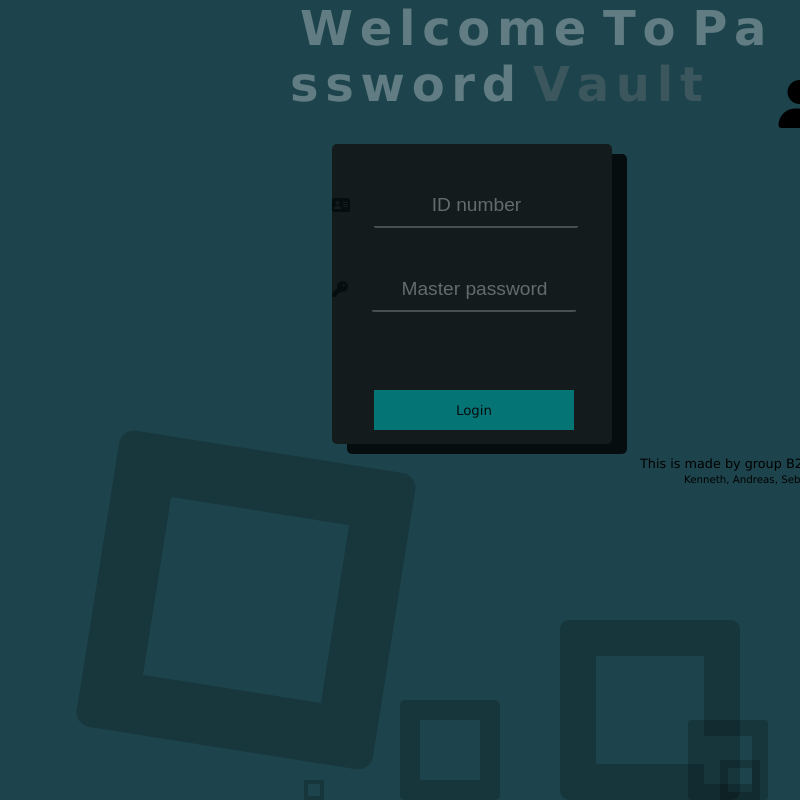
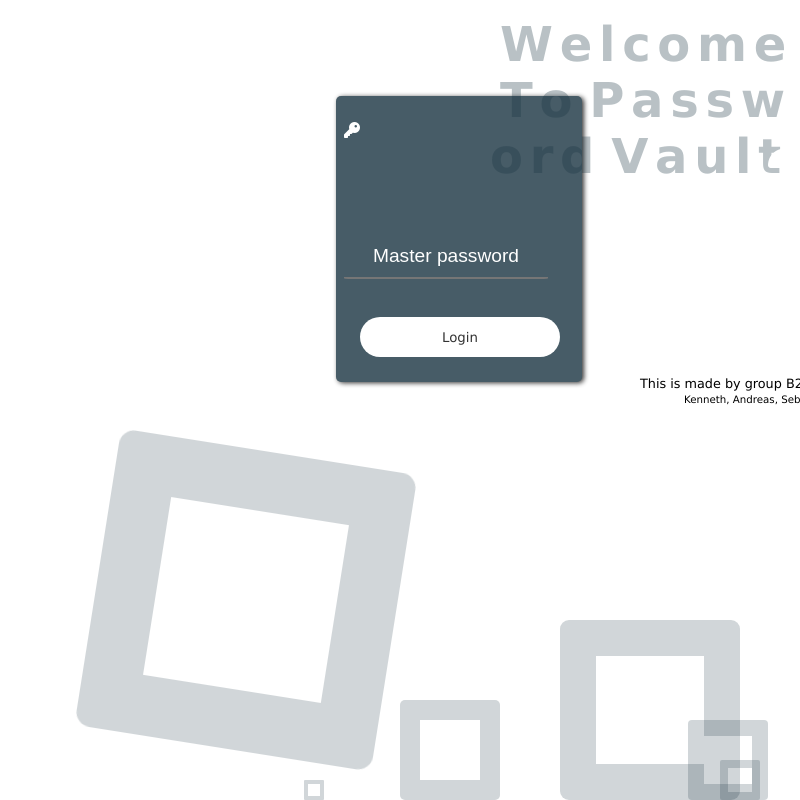
Before and after one commit to Molitany/Authentication-P2, an Electron app: page Website/KennethWebsite.html in a window 800 px wide. Shown: the top 800 px of the page. Drawn offline with Linux system fonts and the light colour scheme.

Commit message:
change login page
Make it look extra spicy

```diff
--- a/Website/KennethStyle.css
+++ b/Website/KennethStyle.css
@@ -2,7 +2,7 @@ body {
     margin: 0;
     padding: 0;
     font-family: "poppins", sans-serif;
-    background-color: rgb(29, 68, 76);
+    background-color: #fff;
     background-repeat: no-repeat;
     background-size: cover;
     width: 70vh;
@@ -11,19 +11,12 @@ body {
 .text h1 {
     z-index: 1;
     position: absolute;
-    color: white;
+    color: #193441;
     opacity: 0.3;
     margin-top: 0px;
     font-size: 300%;
     font-family: Verdana, Geneva, Tahoma, sans-serif;
-    margin-left: 300px;
-}
-
-.fa-user-lock {
-    font-size: 300%;
-    position: relative;
-    margin-left: 139%;
-    margin-top: 10vh;
+    margin-left: 500px;
 }
 
 .animation-area {
@@ -34,7 +27,7 @@ body {
 
 .footer {
     position: relative;
-    bottom: -37vh;
+    bottom: -43vh;
     left: 80vh;
     font-family: Verdana, Geneva, Tahoma, sans-serif;
     font-size: 80%;
@@ -59,7 +52,7 @@ body {
     width: 25px;
     height: 25px;
     list-style: none;
-    background-color: black;
+    background-color: #193441;
     animation: animate 200s linear infinite;
     bottom: 0px;
     opacity: .2;
@@ -72,6 +65,7 @@ body {
     width: 80px;
     height: 80px;
     animation-delay: 50.2s;
+    background-color: #193441;
 }
 
 .box-area li:nth-child(2) {
@@ -80,6 +74,7 @@ body {
     height: 300px;
     margin-bottom: 30px;
     animation-delay: 0s;
+    background-color: #193441;
 }
 
 .box-area li:nth-child(3) {
@@ -87,6 +82,7 @@ body {
     width: 180px;
     height: 180px;
     animation-delay: 22s;
+    background-color: #193441;
 }
 
 .box-area li:nth-child(4) {
@@ -94,6 +90,7 @@ body {
     width: 100px;
     height: 100px;
     animation-delay: 19.2s;
+    background-color: #193441;
 }
 
 .box-area li:nth-child(5) {
@@ -101,6 +98,7 @@ body {
     width: 20px;
     height: 20px;
     animation-delay: 39.2s;
+    background-color: #193441;
 }
 
 .box-area li:nth-child(6) {
@@ -108,24 +106,35 @@ body {
     width: 40px;
     height: 40px;
     animation-delay: 6s;
+    background-color: #193441;
+}
+
+.fa-user-lock {
+    font-size: 300%;
+    top: 15vh;
+    left: 96vh;
+    color: #fff;
+    z-index: 1;
+    position: fixed;
 }
 
 .masterpassword {
-    position: absolute;
+    position: fixed;
     margin: auto;
-    margin-top: 2vh;
-    margin-left: 41.5%;
-    background-color: rgb(18, 18, 18);
-    width: 280px;
-    height: 300px;
+    margin-top: 10vh;
+    margin-left: 42%;
+    background-color: #193441;
+    width: 230px;
+    height: 270px;
     border-radius: 5px;
-    box-shadow: 15px 10px black;
+    box-shadow: 2px 1px .7vh black;
     opacity: .8;
+    padding: 1vh;
 }
 
 .masterpassword input {
     margin-right: 5px;
-    margin-top: 40px;
+    margin-top: 95px;
     outline: none;
     height: 40px;
     width: 200px;
@@ -138,20 +147,27 @@ body {
     border-top: none;
     color:white;
     text-align: center;
+    text-decoration: none;
+    display: fixed;
 }
 
 i {
-    margin-right: 20px;
+    display: fixed;
+    margin-right: 4px;
+    display: flex;
+    color: #fff;
+
 }
 
 button {
-    margin-left: 42px;
-    margin-top: 60px;
+    margin-left: 16px;
+    margin-top: 20px;
     height: 40px;
     width: 200px;
     font-family: Verdana, Geneva, Tahoma, sans-serif;
-    background-color: teal;
+    background-color: #fff;
     border: none;
+    border-radius: 5vh;
 }
 
 button:active {
@@ -170,6 +186,7 @@ h1 span:hover {
 
 span.m-left {
     margin-left: -10px;
+    color: #193441;
 }
 
 span.Name {
@@ -181,6 +198,19 @@ span.Name:hover {
     transition-duration: .1s;
     display: ruby-text;
 }
+
+::placeholder {
+    color: #fff;
+    opacity: 1;
+  }
+
+  :-ms-input-placeholder {
+    color: #fff;
+  }
+
+  ::-ms-input-placeholder {
+    color: #fff;
+  }
 
 @keyframes animate {
     0% {
--- a/Website/KennethWebsite.html
+++ b/Website/KennethWebsite.html
@@ -38,20 +38,20 @@
                     <span class="m-left">r</span>
                     <span class="m-left">d</span>
 
-                <span class="Name">V</span>
-                <span class="m-left Name">a</span>
-                <span class="m-left Name">u</span>
-                <span class="m-left Name">l</span>
-                <span class="m-left Name">t</span>
+                    <span>V</span>
+                    <span class="m-left">a</span>
+                    <span class="m-left">u</span>
+                    <span class="m-left">l</span>
+                    <span class="m-left">t</span>
                 </h1>
 
             </div>
+
+
         <i class="fas fa-user-lock"></i>
 
         <div class="masterpassword">
 
-            <i class="fas fa-address-card"></i>
-            <input type="text" class="IDnumber" id="IDnumber" placeholder="ID number" required>
             <br>
             <i class="fas fa-key"></i>
             <input type="password" id="password" placeholder="Master password" required><br><br>
--- a/Website/style.css
+++ b/Website/style.css
@@ -446,7 +446,7 @@ body {
 }
 
 .confirm-BG {
-    display: none;
+    display: flex;
     width: 100%;
     height: 100%;
     background-color: rgba(0, 0, 0, 0.8);
```
Also changed, not shown: Website/landing.html (deleted, +0 -22 lines), 1 other file. Lines whose indentation alone changed are shown as unchanged.
